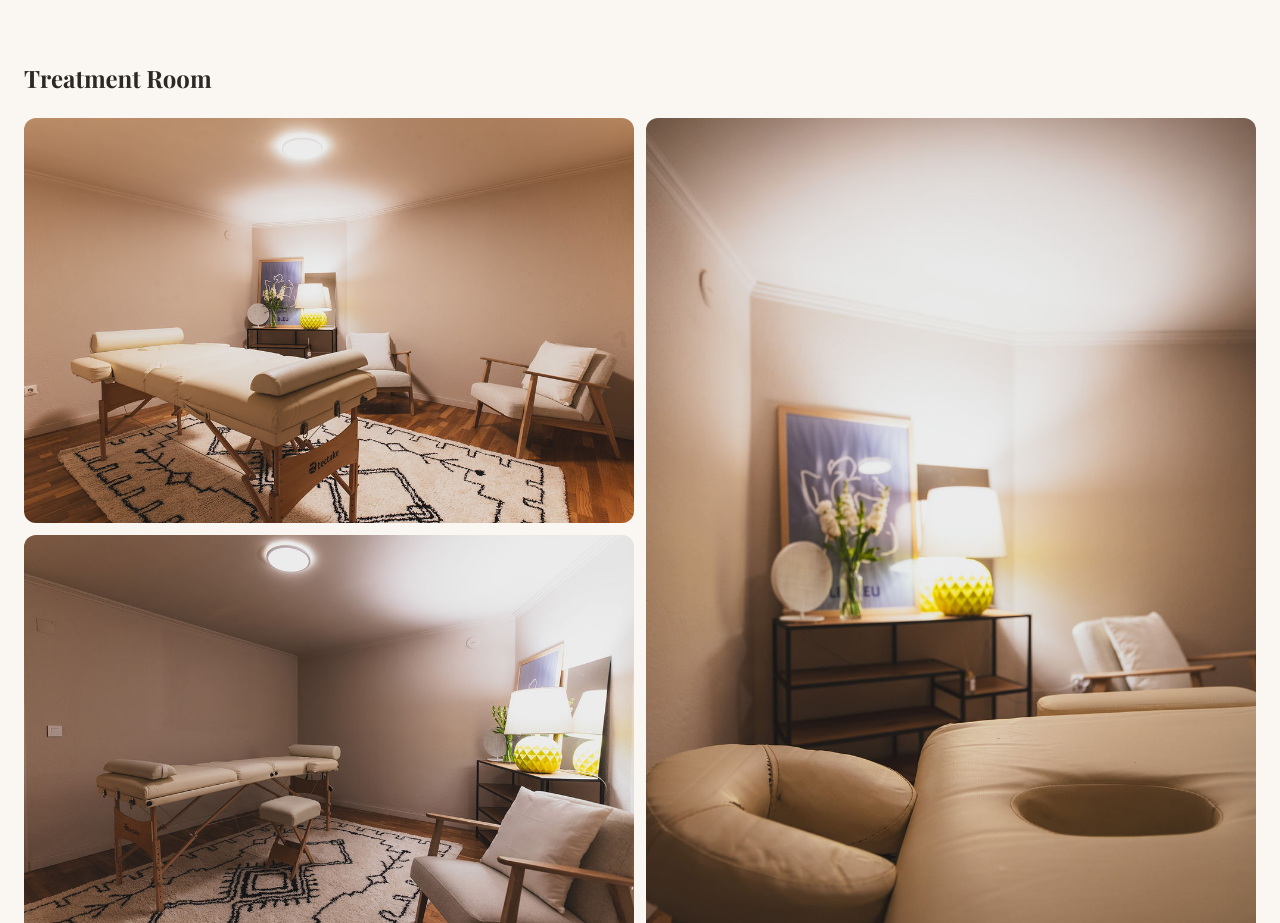
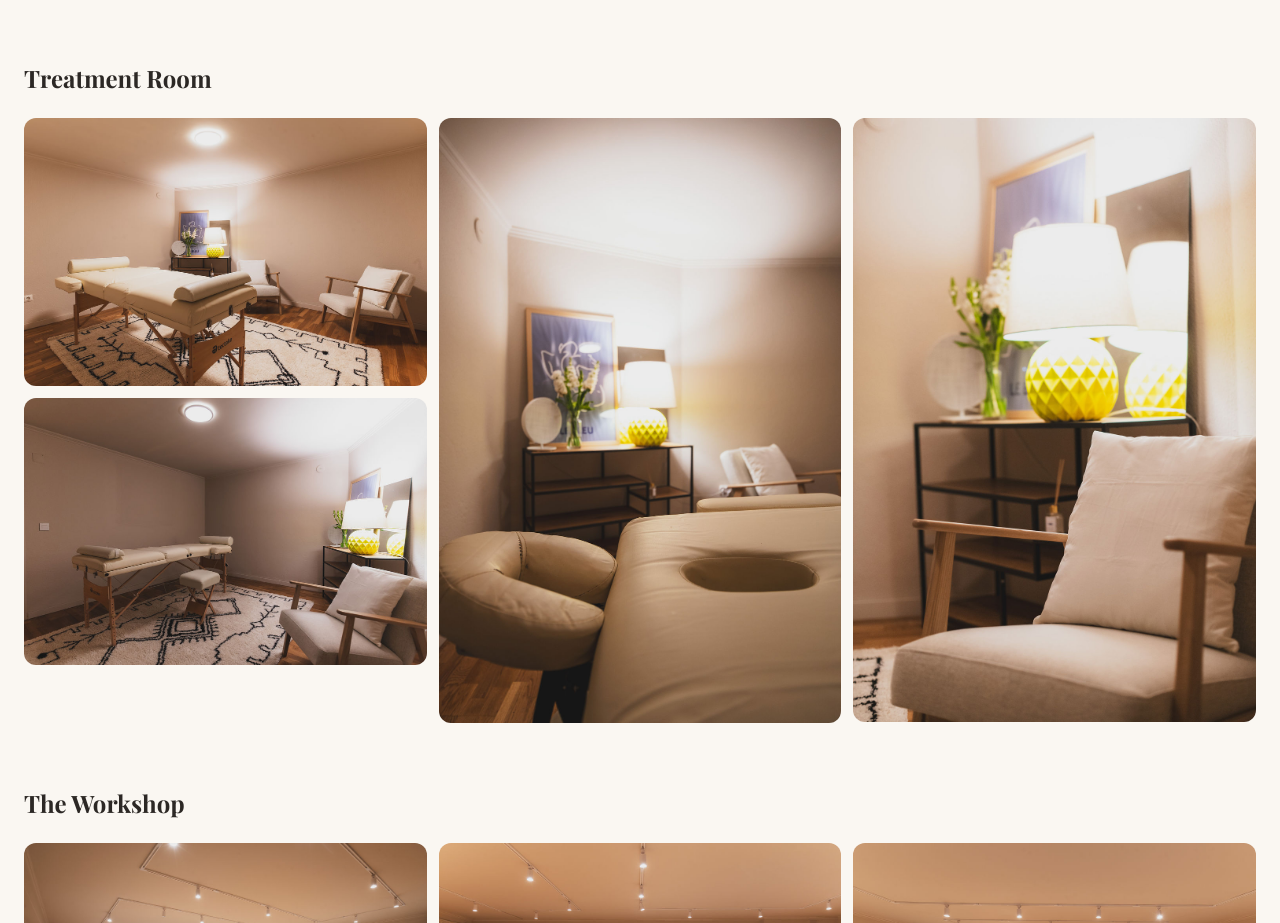
Before and after one commit to lisabarksfield/be-home, a Next.js app: page /gallery in a window 1280 px wide. Shown: the part 1333-2256 px from the top of the page. Built offline with nearby package versions, Linux system fonts and the light colour scheme.

Commit message:
Treatment room gallery: 3-column layout — landscapes stacked left, portraits right
Co-Authored-By: Claude Sonnet 4.6 <noreply@anthropic.com>

```diff
--- a/app/(public)/gallery/page.tsx
+++ b/app/(public)/gallery/page.tsx
@@ -4,7 +4,7 @@ import Image from "next/image";
 import { useState, useEffect, useCallback } from "react";
 
 type GalleryImage = { src: string; alt: string };
-type Room = { label: string; images: GalleryImage[]; layout?: "two-column" };
+type Room = { label: string; images: GalleryImage[]; layout?: "stacked-left" };
 
 const rooms: Room[] = [
   {
@@ -22,11 +22,11 @@ const rooms: Room[] = [
   },
   {
     label: "Treatment Room",
-    layout: "two-column",
+    layout: "stacked-left",
     images: [
       { src: "/treatment-room/treatment-1.jpg", alt: "Treatment Room — massage table" },
+      { src: "/treatment-room/treatment-4.jpg", alt: "Treatment Room — wide view with massage table and armchair" },
       { src: "/treatment-room/treatment-2.jpg", alt: "Treatment Room — table with lamp and flowers" },
-      { src: "/treatment-room/treatment-4.jpg", alt: "Treatment Room — wide view with massage table and armchair" },
       { src: "/treatment-room/treatment-3.jpg", alt: "Treatment Room — armchair and lamp detail" },
     ],
   },
@@ -108,27 +108,28 @@ export default function GalleryPage() {
           <h2 className="text-2xl font-light mb-6" style={{ fontFamily: "var(--font-serif)", color: "var(--color-charcoal)" }}>
             {room.label}
           </h2>
-          {room.layout === "two-column" ? (
+          {room.layout === "stacked-left" ? (
             <div className="flex gap-3">
-              {[room.images.filter((_, i) => i % 2 === 0), room.images.filter((_, i) => i % 2 === 1)].map((col, ci) => (
-                <div key={ci} className="flex flex-col gap-3 flex-1">
-                  {col.map((img) => (
-                    <div
-                      key={img.src}
-                      className="cursor-pointer overflow-hidden rounded-xl group"
-                      onClick={() => openLightbox(img.src)}
-                    >
-                      <Image
-                        src={img.src}
-                        alt={img.alt}
-                        width={1080}
-                        height={1080}
-                        className="w-full h-auto block transition-transform duration-300 group-hover:scale-[1.02]"
-                      />
-                    </div>
-                  ))}
+              {/* Col 1: first two images stacked */}
+              <div className="flex flex-col gap-3 flex-1">
+                {room.images.slice(0, 2).map((img) => (
+                  <div key={img.src} className="cursor-pointer overflow-hidden rounded-xl group" onClick={() => openLightbox(img.src)}>
+                    <Image src={img.src} alt={img.alt} width={1080} height={1080} className="w-full h-auto block transition-transform duration-300 group-hover:scale-[1.02]" />
+                  </div>
+                ))}
+              </div>
+              {/* Col 2: third image */}
+              <div className="flex-1">
+                <div className="cursor-pointer overflow-hidden rounded-xl group" onClick={() => openLightbox(room.images[2].src)}>
+                  <Image src={room.images[2].src} alt={room.images[2].alt} width={1080} height={1080} className="w-full h-auto block transition-transform duration-300 group-hover:scale-[1.02]" />
                 </div>
-              ))}
+              </div>
+              {/* Col 3: fourth image */}
+              <div className="flex-1">
+                <div className="cursor-pointer overflow-hidden rounded-xl group" onClick={() => openLightbox(room.images[3].src)}>
+                  <Image src={room.images[3].src} alt={room.images[3].alt} width={1080} height={1080} className="w-full h-auto block transition-transform duration-300 group-hover:scale-[1.02]" />
+                </div>
+              </div>
             </div>
           ) : (
             <div className="columns-1 sm:columns-2 lg:columns-3 gap-3">
```
